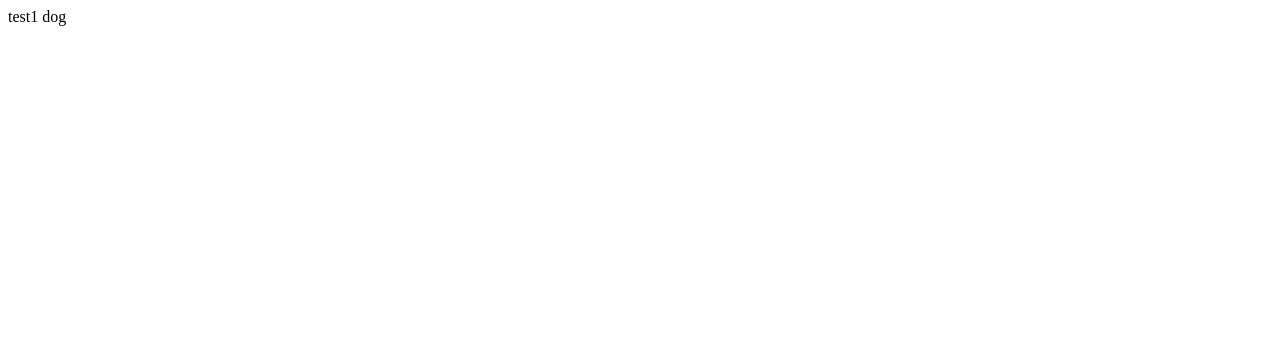
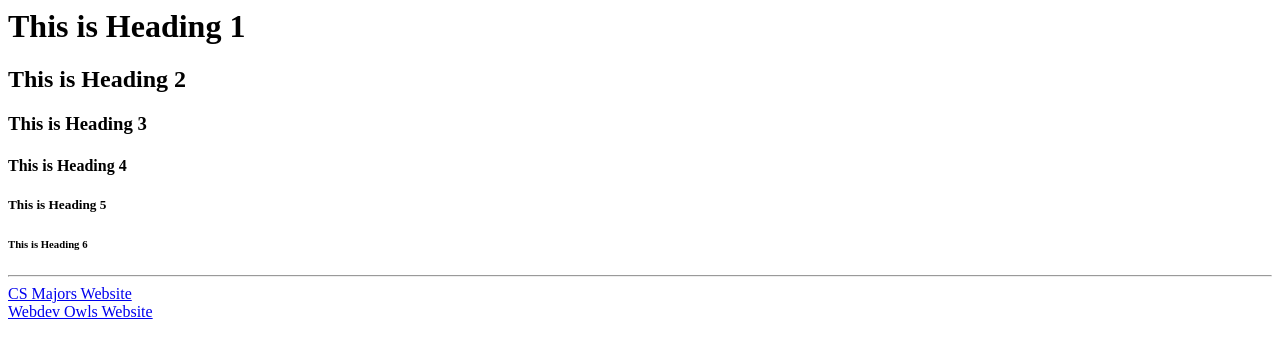
Before and after one commit to kmsheffield21/kmsheffield21.github.io, a plain HTML site: page index.html in a window 1280 px wide. Drawn offline with Linux system fonts and the light colour scheme.

Commit message:
1/23 solo 1

```diff
--- a/index.html
+++ b/index.html
@@ -1,2 +1,9 @@
-test1
-dog
+<h1>This is Heading 1</h1>
+<h2>This is Heading 2</h2>
+<h3>This is Heading 3</h3>
+<h4>This is Heading 4</h4>
+<h5>This is Heading 5</h5>
+<h6>This is Heading 6</h6>
+<hr>
+<a href="https://csmajors.owls.plus/topic/5">CS Majors Website</a><br>
+<a href="https://webdev.owls.plus/">Webdev Owls Website</a>
```
